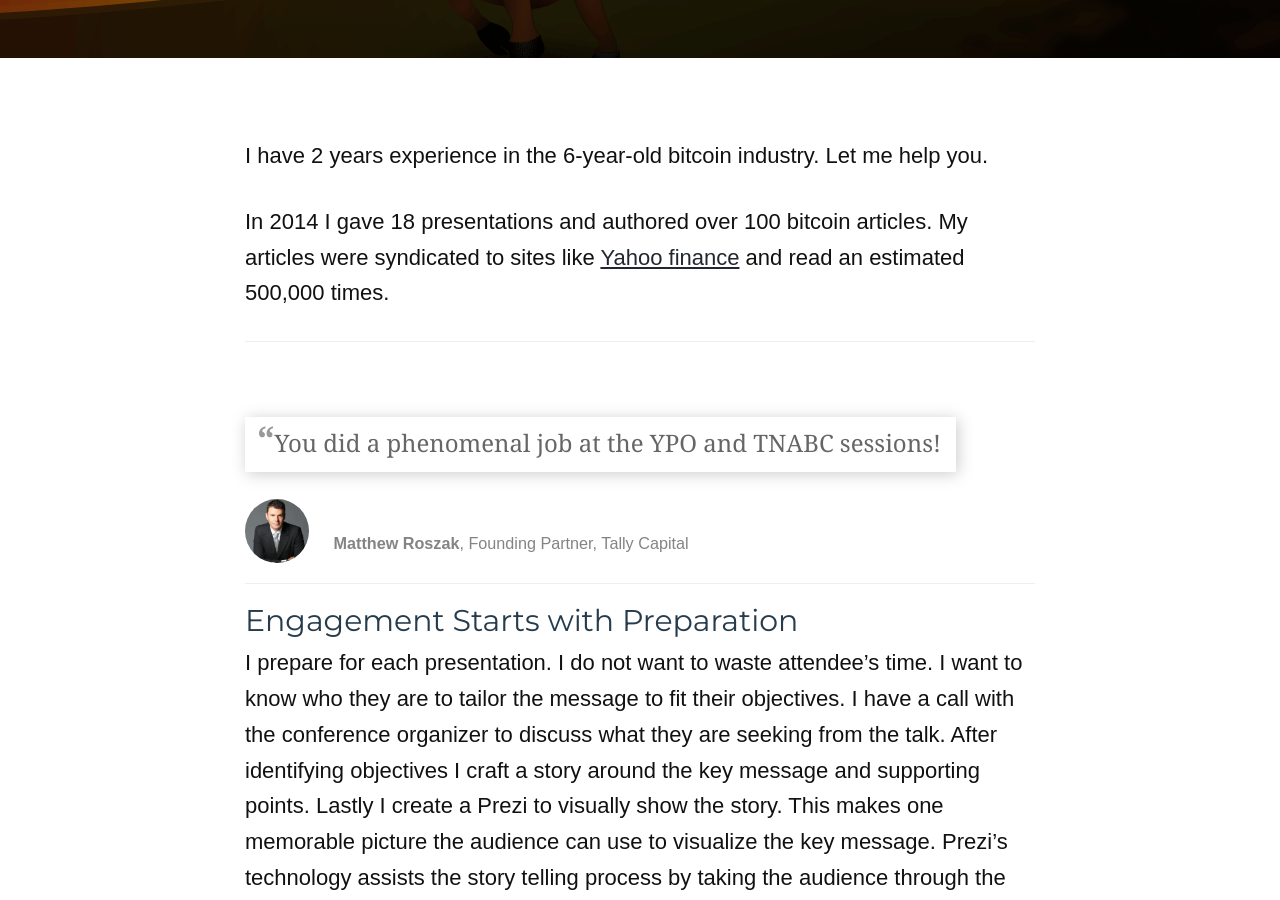
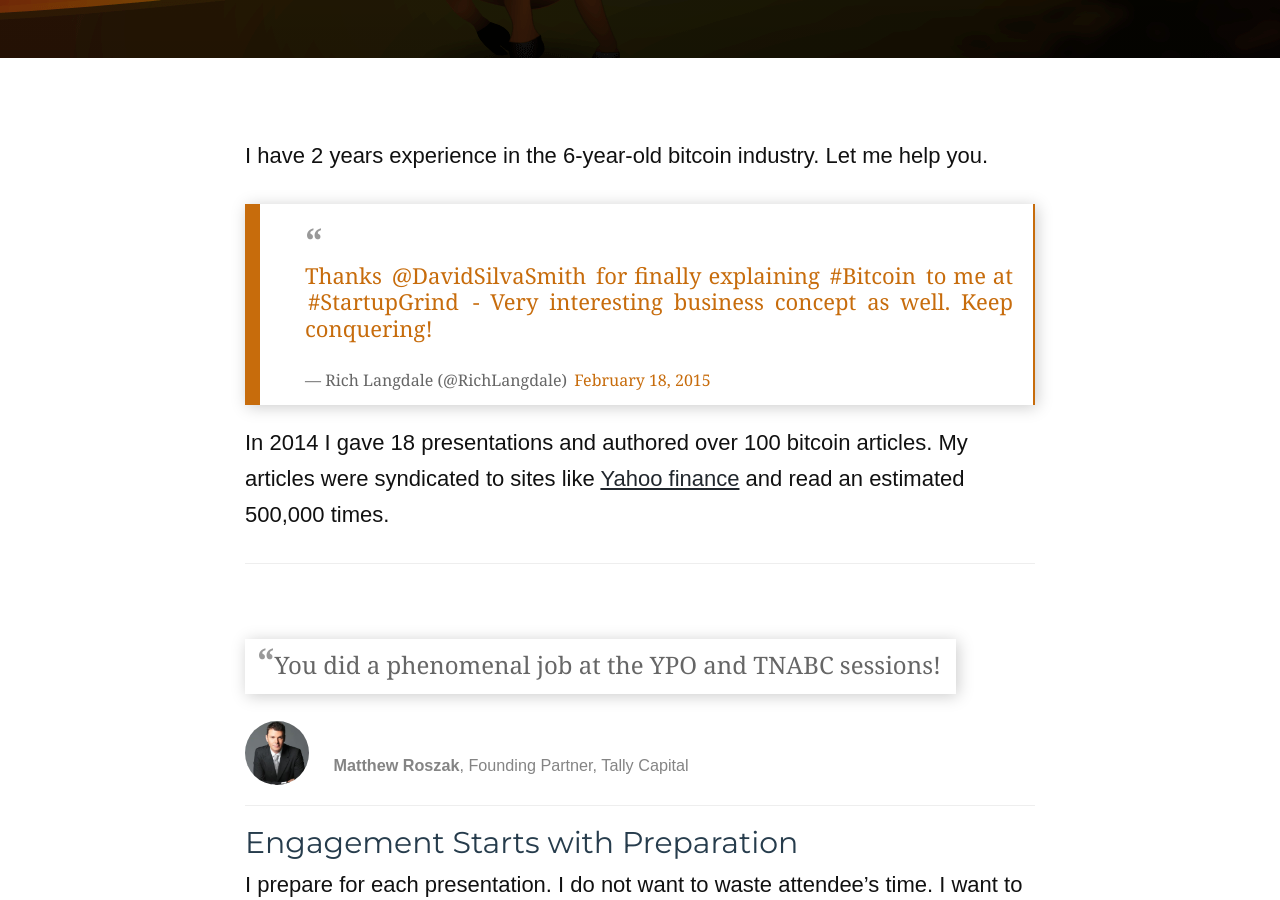
Before and after one commit to davidsilvasmith/bitcoinbulls.net, a Jekyll site: the page built from bitcoin-expert/educator.md, in a window 1280 px wide and 900 px high, scrolled down 342 px. Built offline with Jekyll 4.4.1, drawn with Linux system fonts in a browser that asks for light colours; nearby versions of some CDN libraries; some web fonts are replaced; comment, search, counter and statistics services are not loaded.

Commit message:
added quote from Rich

```diff
--- a/bitcoin-expert/educator.md
+++ b/bitcoin-expert/educator.md
@@ -5,6 +5,9 @@
 ---
 
 {% include years-experience.md %}
+
+<blockquote class="twitter-tweet" lang="en"><p>Thanks <a href="https://twitter.com/DavidSilvaSmith">@DavidSilvaSmith</a> for finally explaining <a href="https://twitter.com/hashtag/Bitcoin?src=hash">#Bitcoin</a> to me at <a href="https://twitter.com/hashtag/StartupGrind?src=hash">#StartupGrind</a> - Very interesting business concept as well. Keep conquering!</p>&mdash; Rich Langdale (@RichLangdale) <a href="https://twitter.com/RichLangdale/status/568173715709677568">February 18, 2015</a></blockquote>
+<script async src="//platform.twitter.com/widgets.js" charset="utf-8"></script>
 
 In 2014 I gave 18 presentations and authored over 100 bitcoin articles. My articles were syndicated to sites like [Yahoo finance](https://www.google.com/search?safe=off&q=site%3Afinance.yahoo.com%20%22david%20smith%22%20bitcoin&rct=j) and read an estimated 500,000 times.
 
```
